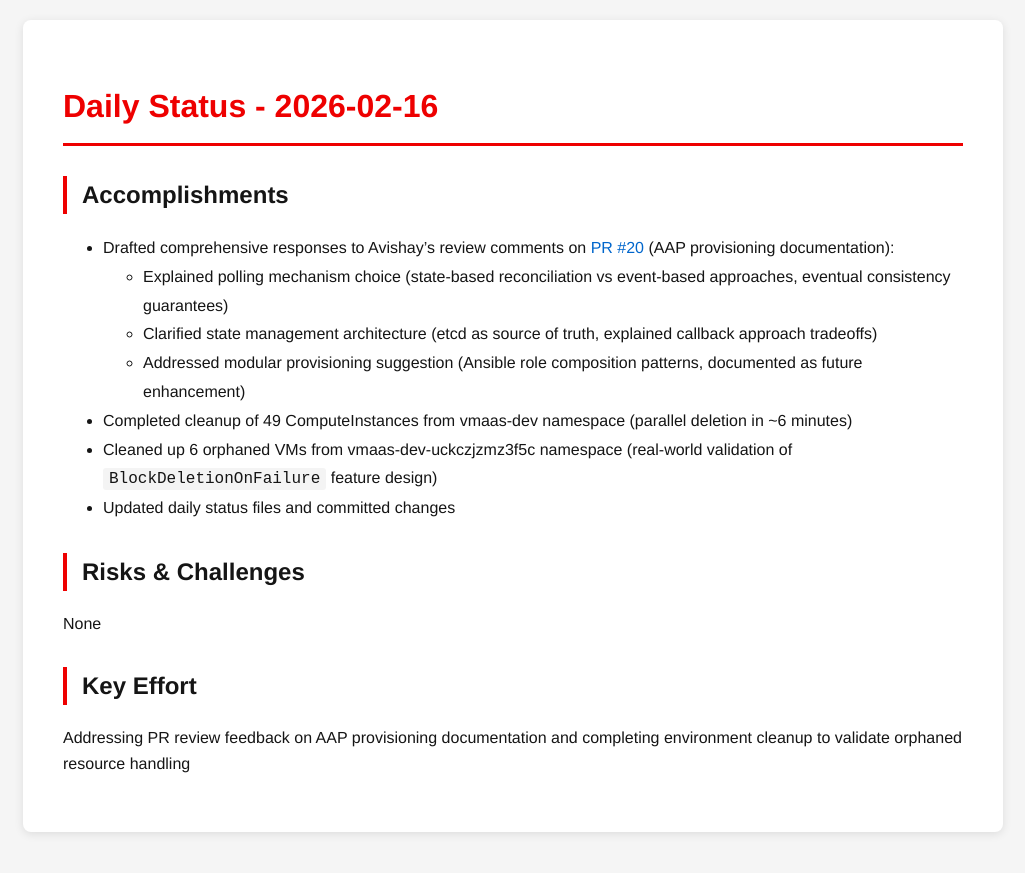
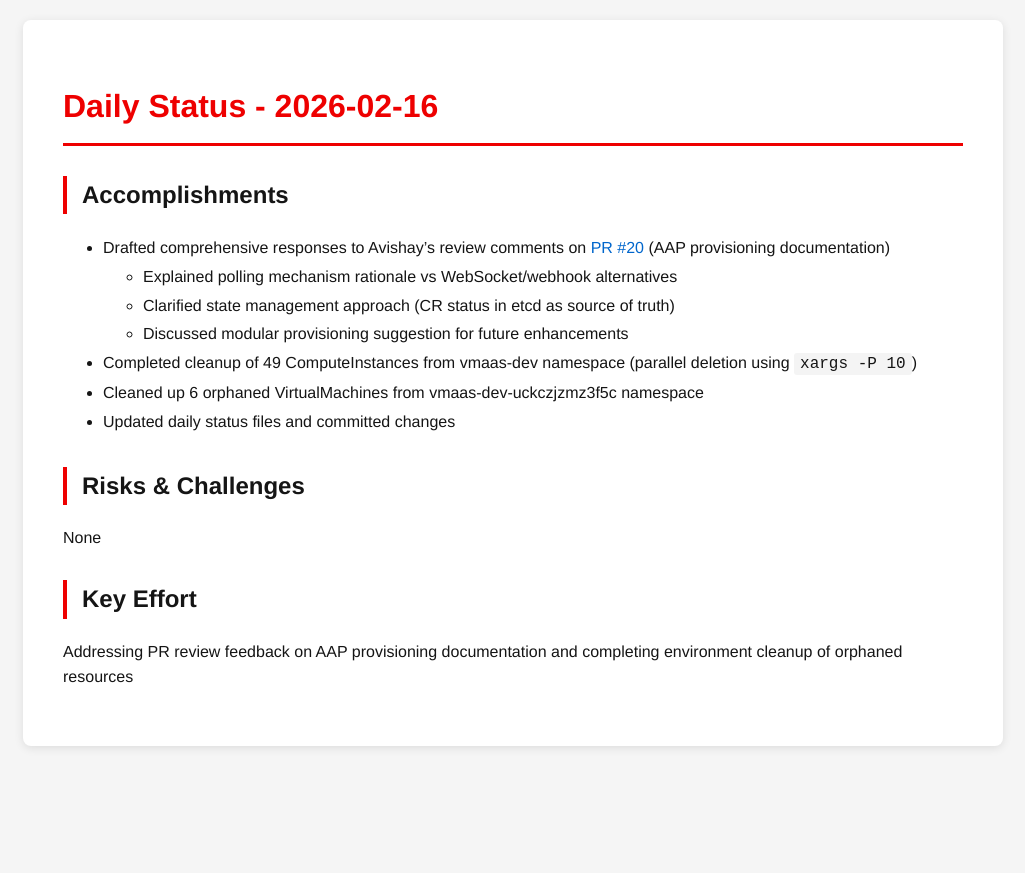
Before and after one commit to tzvatot/daily-status, a Jekyll site: the page built from 2026-02-16.md, in a window 1280 px wide. Shown: the top 873 px of the page, without its empty margins (127-1152 px from the left). Built offline with Jekyll 4.4.1, drawn with Linux system fonts in a browser that asks for light colours.

Commit message:
Daily status update - 2026-02-16

```diff
--- a/2026-02-16.md
+++ b/2026-02-16.md
@@ -8,12 +8,12 @@ date: 2026-02-16
 
 ## Accomplishments
 
-- Drafted comprehensive responses to Avishay's review comments on [PR #20](https://github.com/osac-project/docs/pull/20) (AAP provisioning documentation):
-  - Explained polling mechanism choice (state-based reconciliation vs event-based approaches, eventual consistency guarantees)
-  - Clarified state management architecture (etcd as source of truth, explained callback approach tradeoffs)
-  - Addressed modular provisioning suggestion (Ansible role composition patterns, documented as future enhancement)
-- Completed cleanup of 49 ComputeInstances from vmaas-dev namespace (parallel deletion in ~6 minutes)
-- Cleaned up 6 orphaned VMs from vmaas-dev-uckczjzmz3f5c namespace (real-world validation of `BlockDeletionOnFailure` feature design)
+- Drafted comprehensive responses to Avishay's review comments on [PR #20](https://github.com/osac-project/docs/pull/20) (AAP provisioning documentation)
+  - Explained polling mechanism rationale vs WebSocket/webhook alternatives
+  - Clarified state management approach (CR status in etcd as source of truth)
+  - Discussed modular provisioning suggestion for future enhancements
+- Completed cleanup of 49 ComputeInstances from vmaas-dev namespace (parallel deletion using `xargs -P 10`)
+- Cleaned up 6 orphaned VirtualMachines from vmaas-dev-uckczjzmz3f5c namespace
 - Updated daily status files and committed changes
 
 ## Risks & Challenges
@@ -22,4 +22,4 @@ None
 
 ## Key Effort
 
-Addressing PR review feedback on AAP provisioning documentation and completing environment cleanup to validate orphaned resource handling
+Addressing PR review feedback on AAP provisioning documentation and completing environment cleanup of orphaned resources
```
